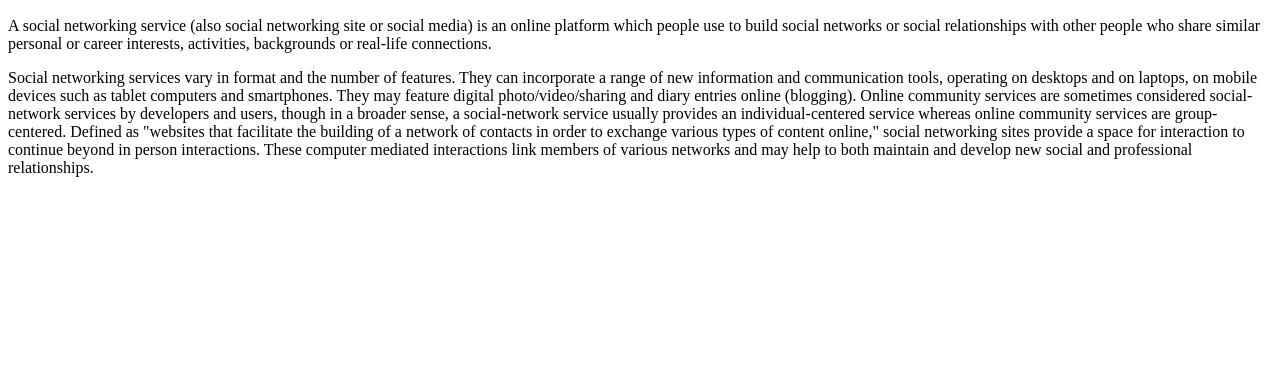
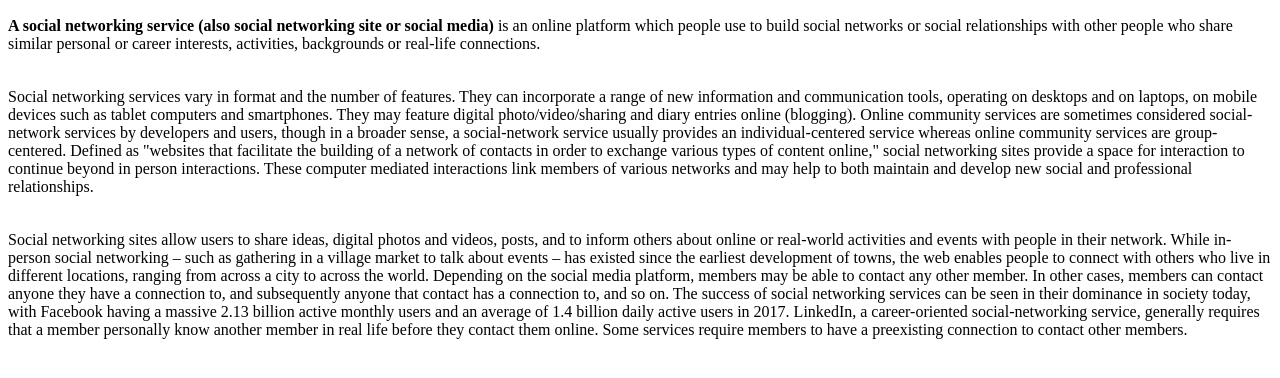
Before and after one commit to nought48/WEB1, a plain HTML site: page index.html in a window 1280 px wide. Shown: the part 184-562 px from the top of the page. Drawn offline with Linux system fonts and the light colour scheme.

Commit message:
correction 1

```diff
--- a/index.html
+++ b/index.html
@@ -12,7 +12,9 @@
     <li><a href="3.html">Twitter</a></li>
   </ol>
   <h2>SNS</h2>
-  <p>A social networking service (also social networking site or social media) is an online platform which people use to build social networks or social relationships with other people who share similar personal or career interests, activities, backgrounds or real-life connections.</p>
-  <p>Social networking services vary in format and the number of features. They can incorporate a range of new information and communication tools, operating on desktops and on laptops, on mobile devices such as tablet computers and smartphones. They may feature digital photo/video/sharing and diary entries online (blogging). Online community services are sometimes considered social-network services by developers and users, though in a broader sense, a social-network service usually provides an individual-centered service whereas online community services are group-centered. Defined as "websites that facilitate the building of a network of contacts in order to exchange various types of content online," social networking sites provide a space for interaction to continue beyond in person interactions. These computer mediated interactions link members of various networks and may help to both maintain and develop new social and professional relationships.</p>
+  <p><strong>A social networking service (also social networking site or social media)</strong> is an online platform which people use to build social networks or social relationships with other people who share similar personal or career interests, activities, backgrounds or real-life connections.</p>
+  <p style="margin-top:35px;">Social networking services vary in format and the number of features. They can incorporate a range of new information and communication tools, operating on desktops and on laptops, on mobile devices such as tablet computers and smartphones. They may feature digital photo/video/sharing and diary entries online (blogging). Online community services are sometimes considered social-network services by developers and users, though in a broader sense, a social-network service usually provides an individual-centered service whereas online community services are group-centered. Defined as "websites that facilitate the building of a network of contacts in order to exchange various types of content online," social networking sites provide a space for interaction to continue beyond in person interactions. These computer mediated interactions link members of various networks and may help to both maintain and develop new social and professional relationships.</p>
+  <p style="margin-top:35px;">Social networking sites allow users to share ideas, digital photos and videos, posts, and to inform others about online or real-world activities and events with people in their network. While in-person social networking – such as gathering in a village market to talk about events – has existed since the earliest development of towns, the web enables people to connect with others who live in different locations, ranging from across a city to across the world. Depending on the social media platform, members may be able to contact any other member.
+    In other cases, members can contact anyone they have a connection to, and subsequently anyone that contact has a connection to, and so on. The success of social networking services can be seen in their dominance in society today, with Facebook having a massive 2.13 billion active monthly users and an average of 1.4 billion daily active users in 2017.  LinkedIn, a career-oriented social-networking service, generally requires that a member personally know another member in real life before they contact them online. Some services require members to have a preexisting connection to contact other members.</p>
 </body>
 </html>
```
